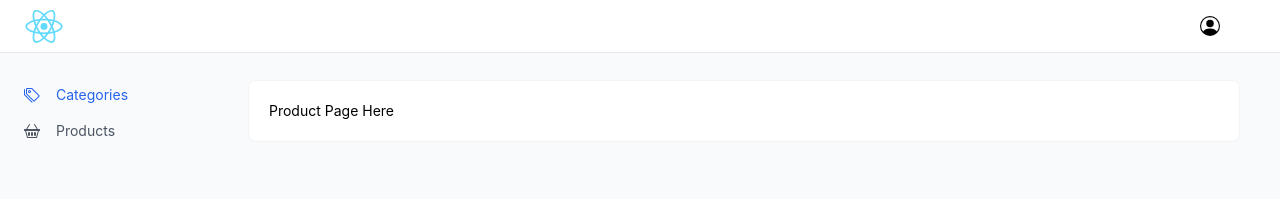
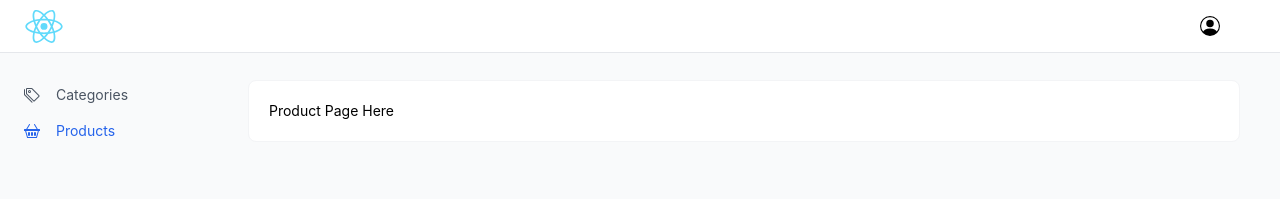
Before and after one commit to ibnuhalimm/react-catalogue-srpc, a React (Create React App) app: page /product in a window 1280 px wide. Shown: the top 199 px of the page. Built offline with nearby package versions, Linux system fonts and the light colour scheme.

Commit message:
change Link to NavLink, add class active route

```diff
--- a/src/components/Navigation.js
+++ b/src/components/Navigation.js
@@ -1,6 +1,6 @@
 import React, { useState } from 'react';
 import logo from '../logo.svg';
-import { Link } from 'react-router-dom';
+import { NavLink } from 'react-router-dom';
 
 function Navigation() {
     const [ sidebarClass, setSidebarClass ] = useState('');
@@ -35,8 +35,10 @@ function Navigation() {
                             </a>
                         </div>
                         <div className="w-full">
-                            <Link to="/"
-                                className="w-11/12 px-4 xl:px-6 py-3 xl:py-2 text-gray-600 inline-flex items-center rounded-full rounded-tl-none rounded-bl-none nav-active"
+                            <NavLink to="/"
+                                exact
+                                className="w-11/12 px-4 xl:px-6 py-3 xl:py-2 text-gray-600 inline-flex items-center rounded-full rounded-tl-none rounded-bl-none"
+                                activeClassName="nav-active"
                                 onClick={() => toggleSidebarHandler('close')}>
                                 <svg xmlns="http://www.w3.org/2000/svg" width="16" height="16" fill="currentColor" class="w-4 h-4" viewBox="0 0 16 16">
                                     <path d="M3 2v4.586l7 7L14.586 9l-7-7H3zM2 2a1 1 0 0 1 1-1h4.586a1 1 0 0 1 .707.293l7 7a1 1 0 0 1 0 1.414l-4.586 4.586a1 1 0 0 1-1.414 0l-7-7A1 1 0 0 1 2 6.586V2z"/>
@@ -45,9 +47,10 @@ function Navigation() {
                                 <span className="ml-4">
                                     Categories
                                 </span>
-                            </Link>
-                            <Link to="/product"
+                            </NavLink>
+                            <NavLink to="/product"
                                 className="w-11/12 px-4 xl:px-6 py-3 xl:py-2 text-gray-600 inline-flex items-center rounded-full rounded-tl-none rounded-bl-none"
+                                activeClassName="nav-active"
                                 onClick={() => toggleSidebarHandler('close')}>
                                 <svg xmlns="http://www.w3.org/2000/svg" width="16" height="16" fill="currentColor" class="w-4 h-4" viewBox="0 0 16 16">
                                     <path d="M4 10a1 1 0 0 1 2 0v2a1 1 0 0 1-2 0v-2zm3 0a1 1 0 0 1 2 0v2a1 1 0 0 1-2 0v-2zm3 0a1 1 0 1 1 2 0v2a1 1 0 0 1-2 0v-2z"/>
@@ -56,7 +59,7 @@ function Navigation() {
                                 <span className="ml-4">
                                     Products
                                 </span>
-                            </Link>
+                            </NavLink>
                         </div>
                     </div>
                 </div>
```
